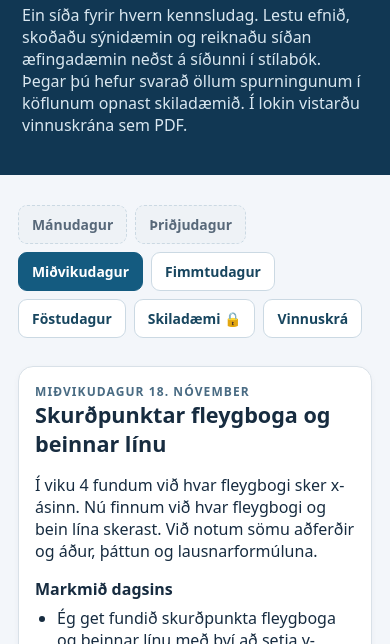
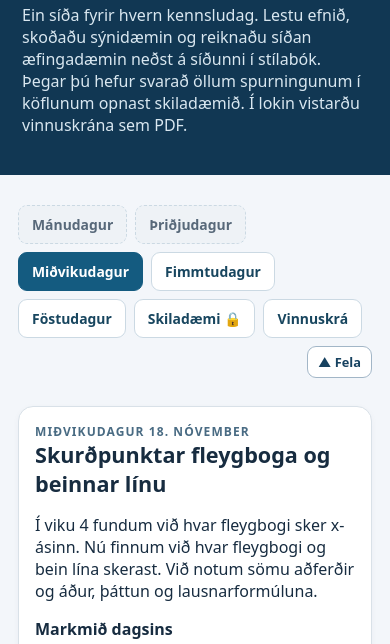
Before and after one commit to vefbok/staer2af05-profadu-skilninginn-vika5, a plain HTML site: page index.html in a window 390 px wide. Shown: the part 143-787 px from the top of the page. Drawn offline with Linux system fonts and the light colour scheme.

Commit message:
Update index.html

```diff
--- a/index.html
+++ b/index.html
@@ -178,11 +178,15 @@ html[data-theme=dark] .save-warn{background:#33281a;border-color:#d39b55}}
 details.leid{margin:8px 0}details.leid>summary{font-weight:650}
 #tpoeGraph{touch-action:pan-y}#tpoeGraph.drag-on{cursor:ew-resize}#tpoeGraph:focus-visible{outline:3px solid #7aafde;outline-offset:2px}
 #tpoeRead{font-variant-numeric:tabular-nums}
+nav.tabs .nav-toggle{font-size:.8rem;padding:6px 10px;border-radius:9px;align-self:center;margin-left:auto}
+nav.tabs.collapsed{background:transparent!important;pointer-events:none;padding:6px 0}nav.tabs.collapsed .tab{display:none}nav.tabs.collapsed .nav-toggle{pointer-events:auto;margin-left:0;box-shadow:0 2px 8px #0003}
+html:not(.js) .nav-toggle{display:none}
+html[data-theme=dark] nav.tabs .nav-toggle{background:#17232f;color:#cfe1ef;border-color:#2e4457}
 </style>
 </head><body>
 <a class="skip" href="#main">Fara í efni</a>
 <header><div class="eyebrow">STÆR2AF05 · Skurðpunktar og ójöfnur</div><h1>Vefbók · Vika 5</h1><button type="button" class="theme-btn" id="themeBtn" aria-pressed="false">Dökkt útlit</button><p>Ein síða fyrir hvern kennsludag. Lestu efnið, skoðaðu sýnidæmin og reiknaðu síðan æfingadæmin neðst á síðunni í stílabók. Þegar þú hefur svarað öllum spurningunum í köflunum opnast skiladæmið. Í lokin vistarðu vinnuskrána sem PDF.</p></header>
-<main id="main"><p class="save-warn" id="saveWarn" role="alert" hidden><strong>Ekki tókst að vista.</strong> Hök og svör geymast ekki í þessum vafra. Opnaðu vefbókina í venjulegum vafraflipa (ekki einkaflipa) eða vistaðu vinnuskrána sem PDF áður en þú lokar.</p><p class="nojs-note"><strong>Gagnvirkir hlutar virka ekki í þessari forskoðun.</strong> Allir dagar birtast hér hver á eftir öðrum, en vísbendingar, lausnir, hök og vinnuskrá krefjast þess að síðan sé opnuð í vafra (t.d. Chrome, Safari eða Edge).</p><nav class="tabs" aria-label="Kennsludagar og vikuverkefni"><span class="tab off" aria-disabled="true" title="Miðspannarmat · engin námssíða">Mánudagur</span><span class="tab off" aria-disabled="true" title="Könnun 4 · engin námssíða">Þriðjudagur</span><a class="tab" href="#midvikudagur">Miðvikudagur</a><a class="tab" href="#fimmtudagur">Fimmtudagur</a><a class="tab" href="#fostudagur">Föstudagur</a><a class="tab" href="#skiladaemi">Skiladæmi</a><a class="tab" href="#vinnuskra">Vinnuskrá</a></nav>
+<main id="main"><p class="save-warn" id="saveWarn" role="alert" hidden><strong>Ekki tókst að vista.</strong> Hök og svör geymast ekki í þessum vafra. Opnaðu vefbókina í venjulegum vafraflipa (ekki einkaflipa) eða vistaðu vinnuskrána sem PDF áður en þú lokar.</p><p class="nojs-note"><strong>Gagnvirkir hlutar virka ekki í þessari forskoðun.</strong> Allir dagar birtast hér hver á eftir öðrum, en vísbendingar, lausnir, hök og vinnuskrá krefjast þess að síðan sé opnuð í vafra (t.d. Chrome, Safari eða Edge).</p><nav class="tabs" id="dayTabs" aria-label="Kennsludagar og vikuverkefni"><span class="tab off" aria-disabled="true" title="Miðspannarmat · engin námssíða">Mánudagur</span><span class="tab off" aria-disabled="true" title="Könnun 4 · engin námssíða">Þriðjudagur</span><a class="tab" href="#midvikudagur">Miðvikudagur</a><a class="tab" href="#fimmtudagur">Fimmtudagur</a><a class="tab" href="#fostudagur">Föstudagur</a><a class="tab" href="#skiladaemi">Skiladæmi</a><a class="tab" href="#vinnuskra">Vinnuskrá</a><button type="button" class="nav-toggle" id="navToggle" aria-expanded="true" aria-controls="dayTabs">▲ Fela</button></nav>
 <section id="midvikudagur" class="day" aria-labelledby="mid-h">
 
 <div class="panel">
@@ -1179,7 +1183,7 @@ details.leid{margin:8px 0}details.leid>summary{font-weight:650}
 'use strict';
 // Vistunarlykill viku 5. Má ekki breyta eftir birtingu; annars glatast vistuð hök nemenda.
 const KEY = 'staer2af05-v5-vefbok-v1';
-const REV = 'STAER2AF05-V05-VB-v1.0-20261118';
+const REV = 'STAER2AF05-V05-VB-v1.0.1-20261118';
 const $ = id => document.getElementById(id);
 // Svið úr v0.3 (done, quiz, poe, k) eru óbreytt. v0.4 bætir við tpoe, fpoe og tasks.
 let state = { done: {}, quiz: {}, poe: {}, k: 2, tpoe: {}, fpoe: null, tasks: {} };
@@ -1611,6 +1615,26 @@ function setupTheme() {
   });
 }
 
+
+/* ---------- Fela / sýna dagastikuna (sér lykill; snertir ekki vistuð svör) ---------- */
+const NAV_KEY = 'staer2af05-stika';
+function applyNav(hidden) {
+  const nav = $('dayTabs'), b = $('navToggle'); if (!nav || !b) return;
+  nav.classList.toggle('collapsed', hidden);
+  b.textContent = hidden ? '▼ Dagar' : '▲ Fela';
+  b.setAttribute('aria-expanded', String(!hidden));
+  b.setAttribute('aria-label', hidden ? 'Sýna dagastikuna' : 'Fela dagastikuna');
+  b.title = hidden ? 'Sýna dagastikuna' : 'Fela dagastikuna';
+}
+function setupNavToggle() {
+  let h = false; try { h = localStorage.getItem(NAV_KEY) === 'falin'; } catch (e) {}
+  applyNav(h);
+  $('navToggle').addEventListener('click', () => {
+    const now = !$('dayTabs').classList.contains('collapsed');
+    applyNav(now); try { localStorage.setItem(NAV_KEY, now ? 'falin' : 'synd'); } catch (e) {}
+  });
+}
+
 /* ---------- Ræsing ---------- */
 const NL = {
   nl1: { min: -3, max: 5, ticks: [-1, 3], segs: [{ a: -1, b: 3, ca: false, cb: false }] },
@@ -1623,6 +1647,7 @@ const NL = {
 };
 function init() {
   setupTheme();
+  setupNavToggle();
   load();
   try { localStorage.setItem(KEY + '.prof', '1'); localStorage.removeItem(KEY + '.prof'); } catch (e) { storageOK = false; $('saveWarn').hidden = false; }
   document.querySelectorAll('fieldset.q, fieldset.poe, fieldset.tpoe, fieldset.fpoe').forEach(fs => { if (!fs.id) fs.id = 'sp-' + (fs.dataset.q || 'poe' + fs.dataset.line); });
```
